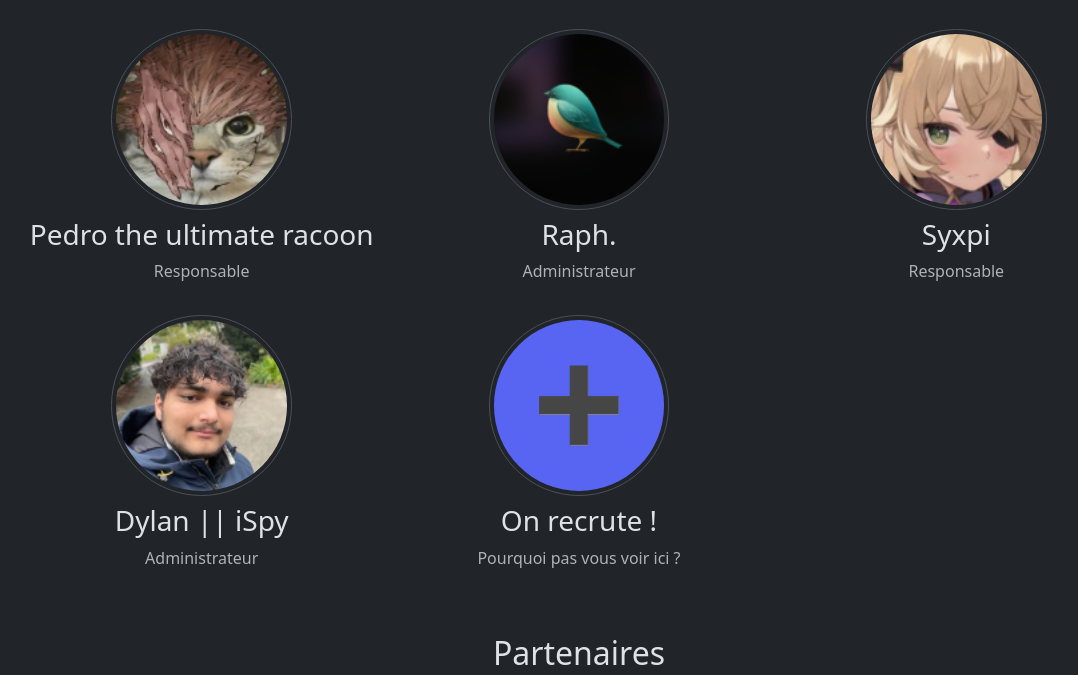
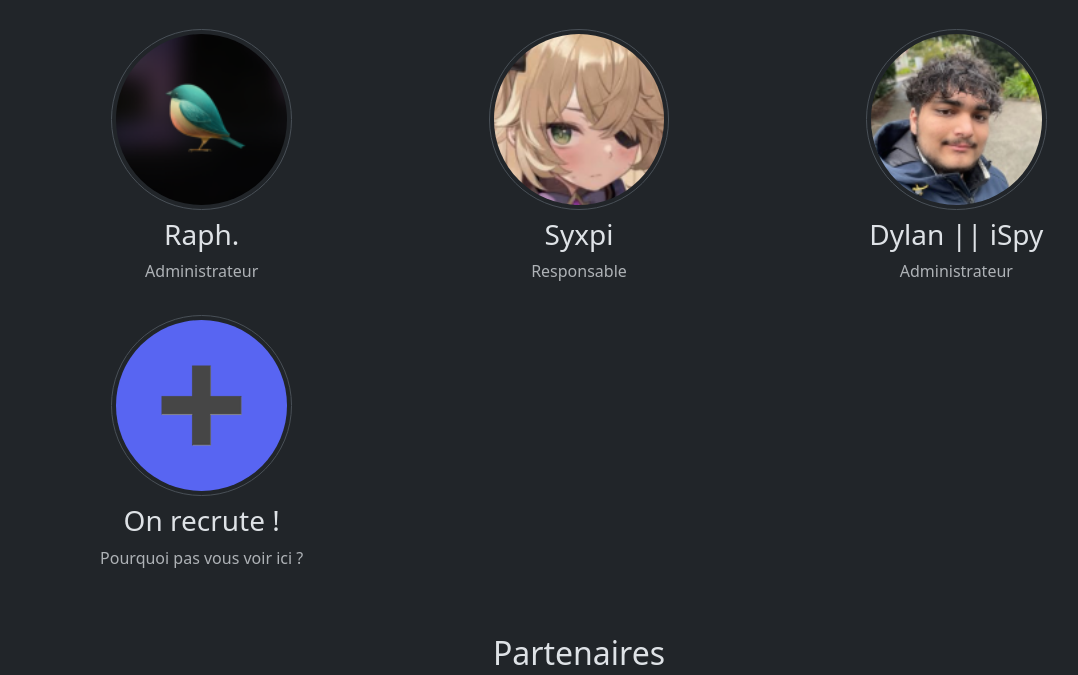
Before and after one commit to enioaiello/discommunity, a plain HTML site: page index.html in a window 1280 px wide. Shown: the part 3954-4629 px from the top of the page, without its empty margins (61-1139 px from the left). Drawn offline with nearby package versions, Linux system fonts and the light colour scheme.

Commit message:
Suppression d'un membre de l'équipe

```diff
--- a/index.html
+++ b/index.html
@@ -189,13 +189,6 @@
                     </div>
                     <div class="col-12 col-md-4">
                         <div class="text-center">
-                            <img src="assets/images/staff/pedro.png" alt="Pedro the ultimate racoon" class="rounded-circle img-thumbnail w-50">
-                            <h3 class="mt-2 mb-2">Pedro the ultimate racoon</h3>
-                            <p class="text-muted">Responsable</p>
-                        </div>
-                    </div>
-                    <div class="col-12 col-md-4">
-                        <div class="text-center">
                             <img src="assets/images/staff/raph.png" alt="Raph." class="rounded-circle img-thumbnail w-50">
                             <h3 class="mt-2 mb-2">Raph.</h3>
                             <p class="text-muted">Administrateur</p>
```
